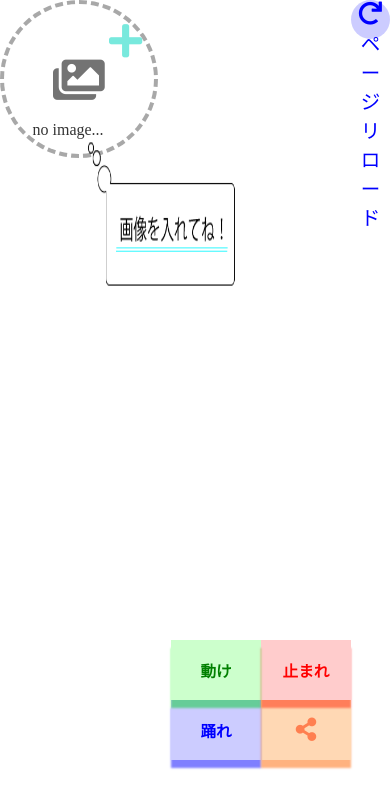
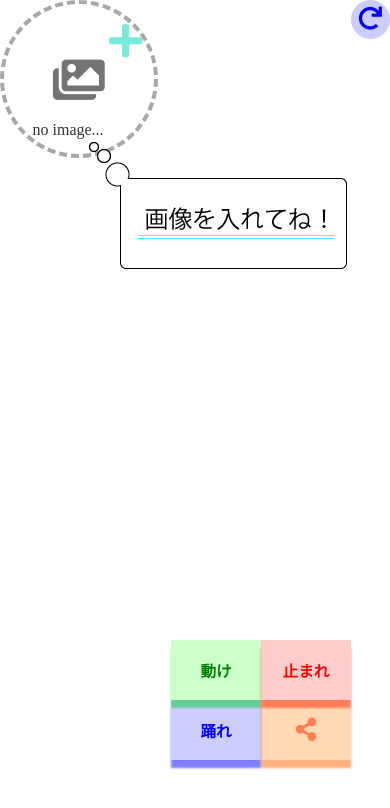
Before and after one commit to ameryu716/imgpinball, a website: page ball.html in a window 390 px wide. Drawn offline with Linux system fonts and the light colour scheme.

Commit message:
style fix

```diff
--- a/ball.html
+++ b/ball.html
@@ -46,7 +46,6 @@
         </div>
         <button id="reload">
             <i class="fas fa-redo"></i>
-            <small id="reloadsmall">ページリロード</small>
         </button>
 
     </div>
--- a/ball.scss
+++ b/ball.scss
@@ -109,9 +109,11 @@ body {
         height: 150px;
         min-height: 150px;
         min-width: 150px;
-        img{
+        img:not(#messagepng){
             width: 150px;
             height: 150px;
+            object-fit: cover;
+            border-radius: 100%;
         }
     }
     .imageplus-icon {
```
Also changed, not shown: ball.css, 1 other file.
